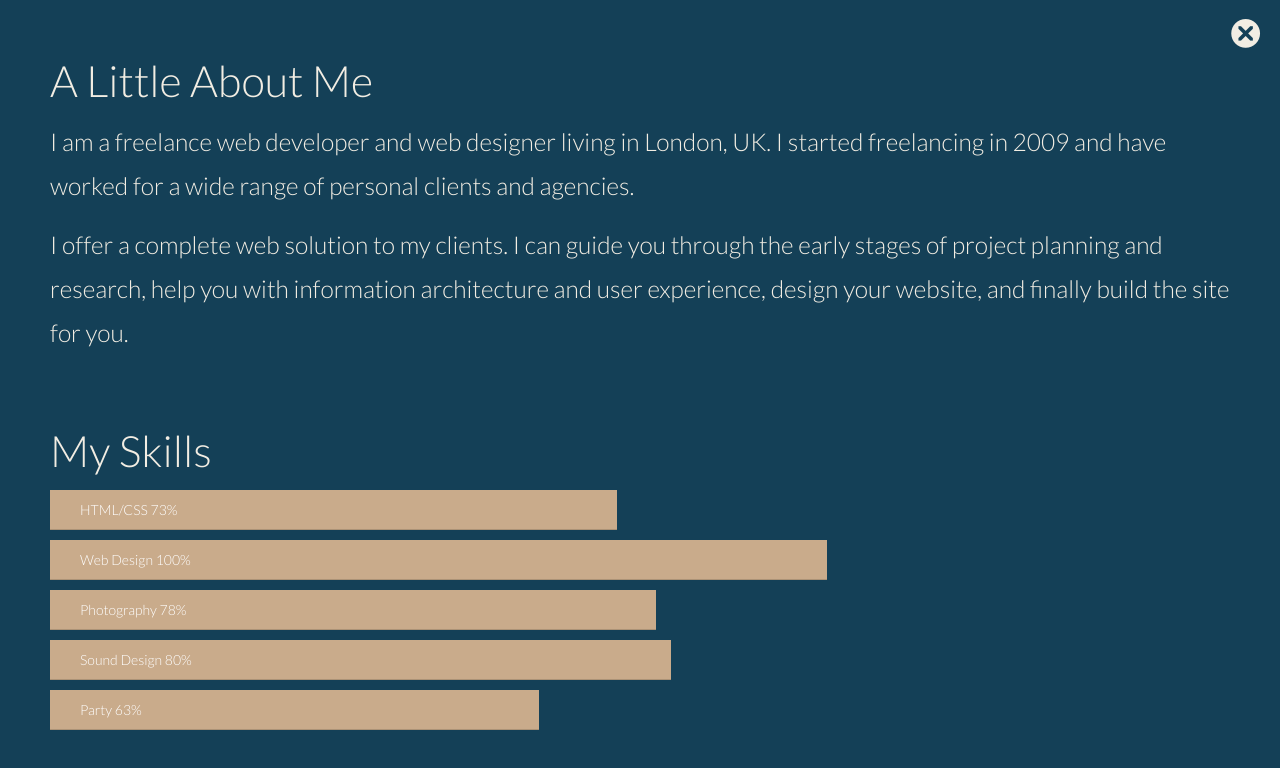
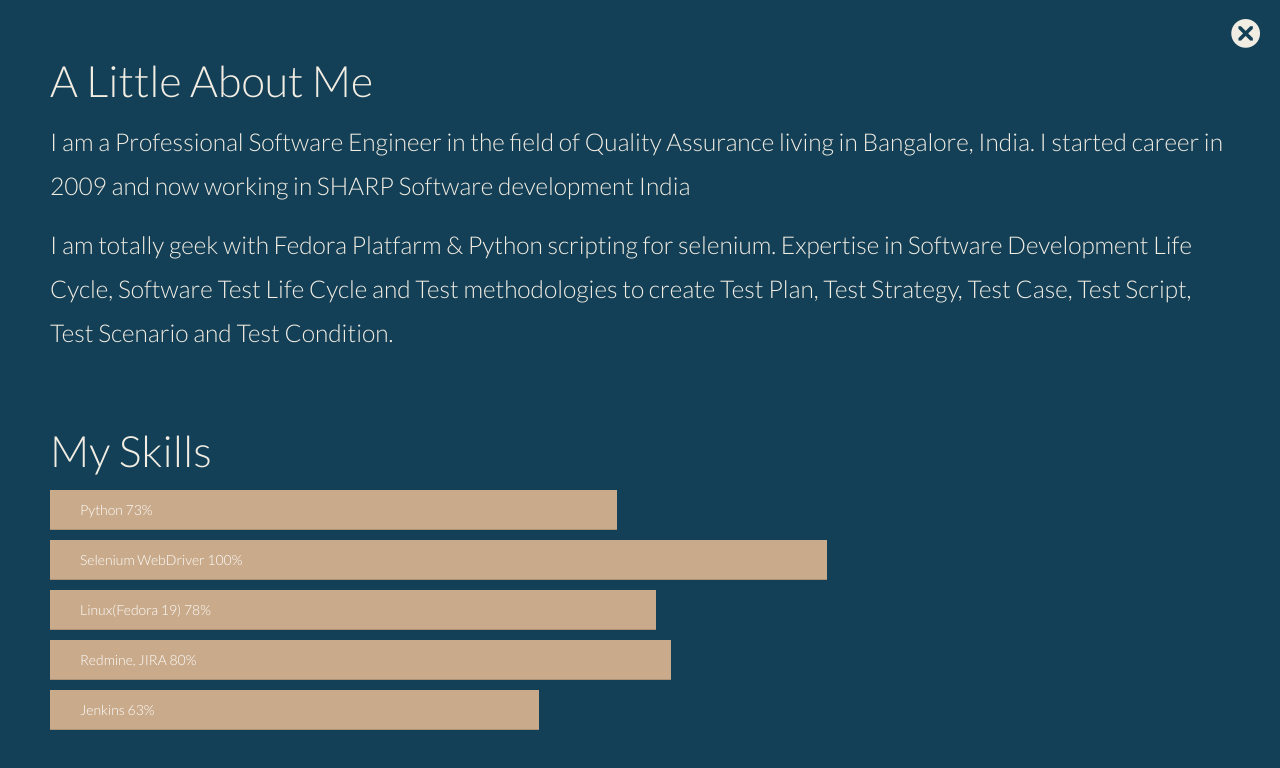
Before and after one commit to ethirajit/ethirajit.github.io, a plain HTML site: page index.htm in a window 1280 px wide. Both pictures are taken after a click on the element 320 px from the left and 200 px from the top of the page. Drawn offline with Linux system fonts and the light colour scheme.

Commit message:
Creating About Page

```diff
--- a/index.htm
+++ b/index.htm
@@ -59,8 +59,8 @@
 						<div class="row-fluid">
 							<div class="span12">
 								<h2>A Little About Me</h2>
-								<p>I am a freelance web developer and web designer living in London, UK. I started freelancing in 2009 and have worked for a wide range of personal clients and agencies.</p>
-								<p>I offer a complete web solution to my clients. I can guide you through the early stages of project planning and research, help you with information architecture and user experience, design your website, and finally build the site for you.</p>
+								<p>I am a Professional Software Engineer in the field of Quality Assurance living in Bangalore, India. I started career in 2009 and now working in SHARP Software development India</p>
+								<p>I am totally geek with Fedora Platfarm & Python scripting for selenium. Expertise in Software Development Life Cycle, Software Test Life Cycle and Test methodologies to create Test Plan, Test Strategy, Test Case, Test Script, Test Scenario and Test Condition.</p>
 								<p>
 								<p>
 								<p>
@@ -70,19 +70,19 @@
 									<h2>My Skills</h2>
 									    <!-- Progress Bar -->
 										<div class="progress">
-										<div class="bar" style="width: 73%;">HTML/CSS 73%</div>
+										<div class="bar" style="width: 73%;">Python 73%</div>
 										</div>
 										<div class="progress">
-										<div class="bar" style="width: 100%;">Web Design 100%</div>
+										<div class="bar" style="width: 100%;">Selenium WebDriver 100%</div>
 										</div>
 										<div class="progress">
-										<div class="bar" style="width: 78%;">Photography 78%</div>
+										<div class="bar" style="width: 78%;">Linux(Fedora 19) 78%</div>
 										</div>
 										<div class="progress">
-										<div class="bar" style="width: 80%;">Sound Design 80%</div>
+										<div class="bar" style="width: 80%;">Redmine, JIRA 80%</div>
 										</div>
 										<div class="progress">
-										<div class="bar" style="width: 63%;">Party 63%</div>
+										<div class="bar" style="width: 63%;">Jenkins 63%</div>
 										</div>
 										<!-- Progress Bar End -->
 									</div><!-- /span6 -->
```
Also changed, not shown: images/back2-1.jpg (added), images/back2.jpg, 1 other file.
